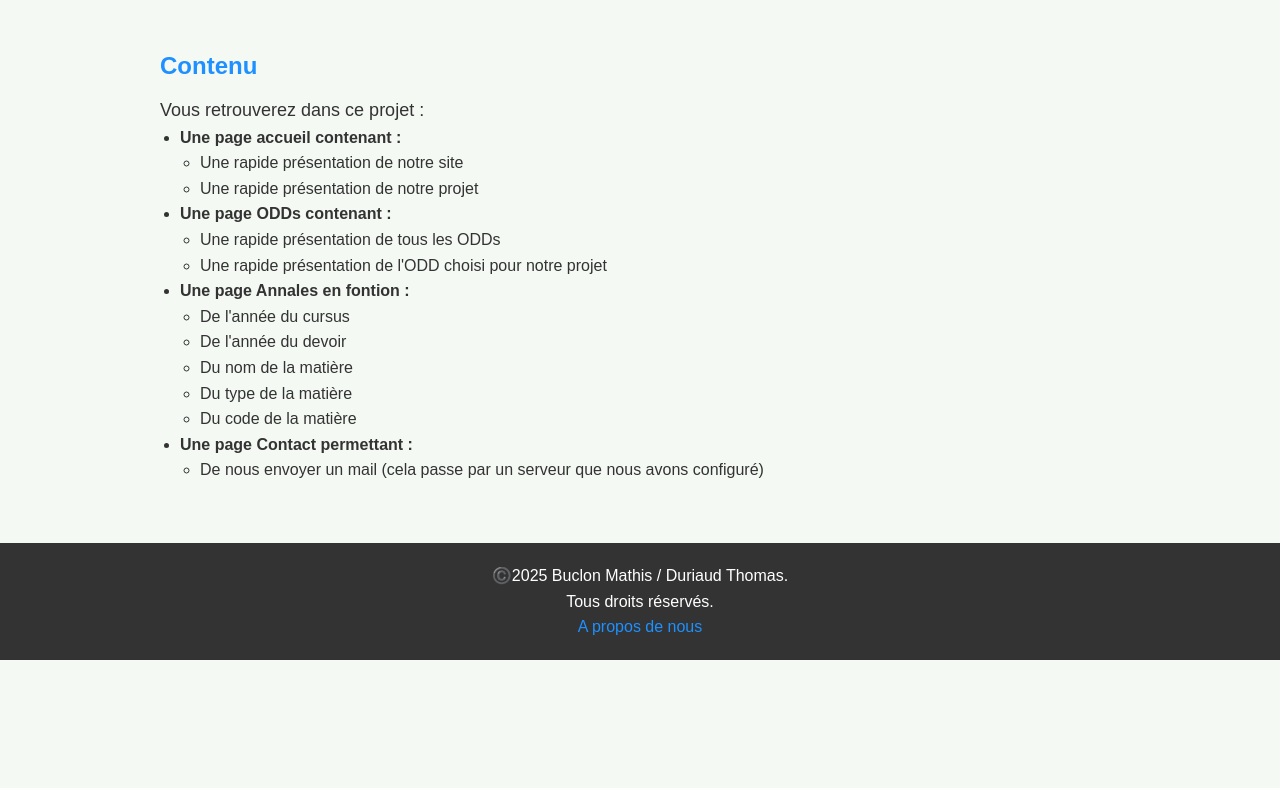
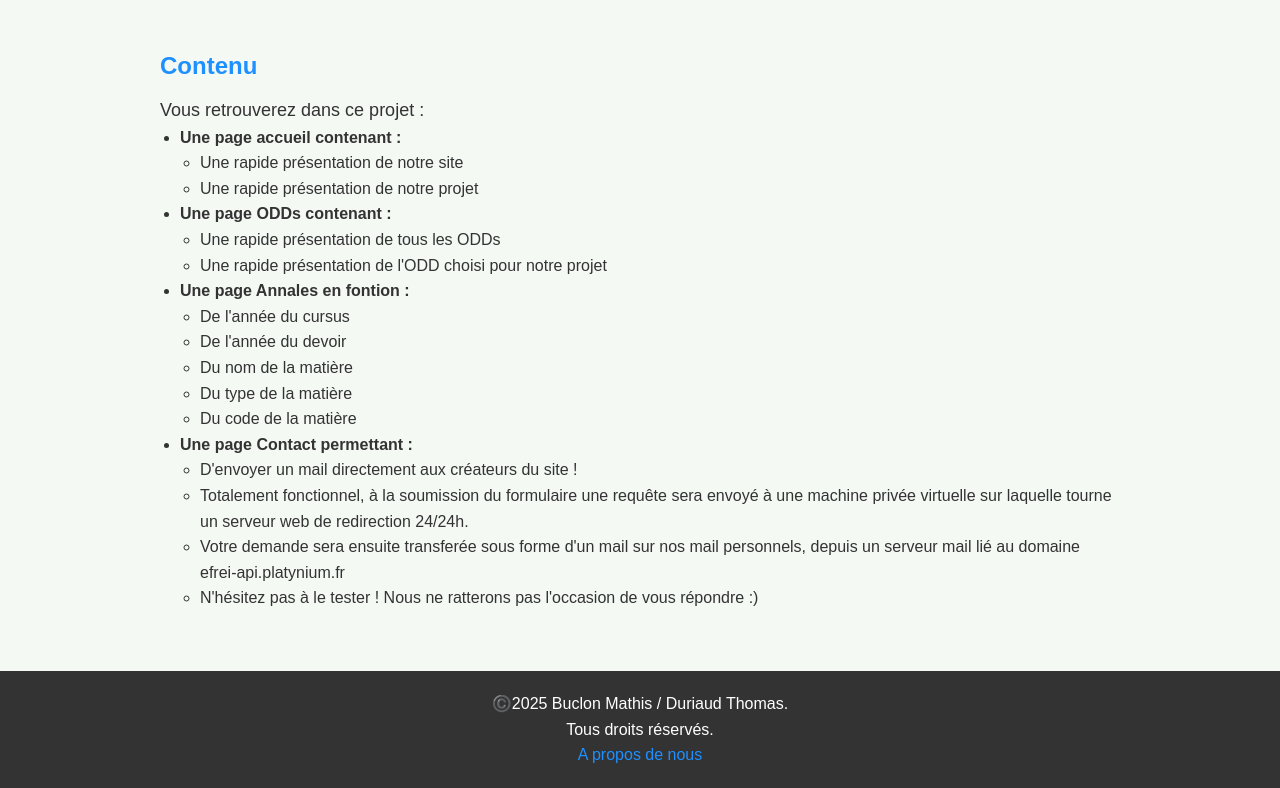
Before and after one commit to Fanto974/ProjetWebS4, a website: page HTML/A propos.html in a window 1280 px wide. Shown: the part 264-1052 px from the top of the page. Before the commit the page ends 924 px from the top, so only its background shows below. Drawn offline with Linux system fonts and the light colour scheme.

Commit message:
Update A propos.html
Précision formulaire de contact

```diff
--- a/HTML/A propos.html
+++ b/HTML/A propos.html
@@ -50,7 +50,10 @@
     </li>
     <li><strong>Une page Contact permettant :</strong>
       <ul>
-        <li>De nous envoyer un mail (cela passe par un serveur que nous avons configuré)</li>
+        <li>D'envoyer un mail directement aux créateurs du site !</li>
+        <li>Totalement fonctionnel, à la soumission du formulaire une requête sera envoyé à une machine privée virtuelle sur laquelle tourne un serveur web de redirection 24/24h.</li>
+        <li>Votre demande sera ensuite transferée sous forme d'un mail sur nos mail personnels, depuis un serveur mail lié au domaine efrei-api.platynium.fr</li>
+        <li>N'hésitez pas à le tester ! Nous ne ratterons pas l'occasion de vous répondre :)</li>
       </ul>
     </li>
   </ul>
```
